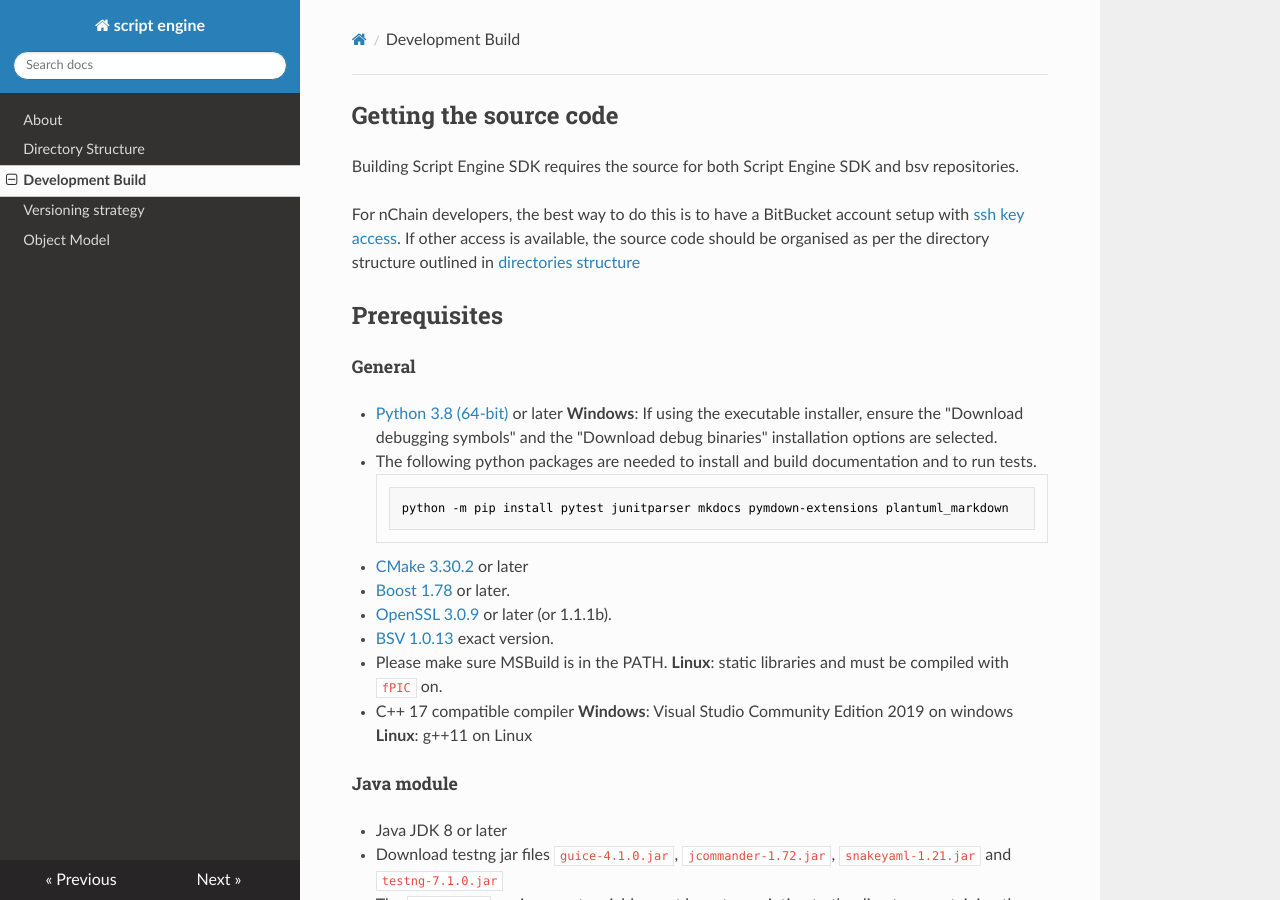
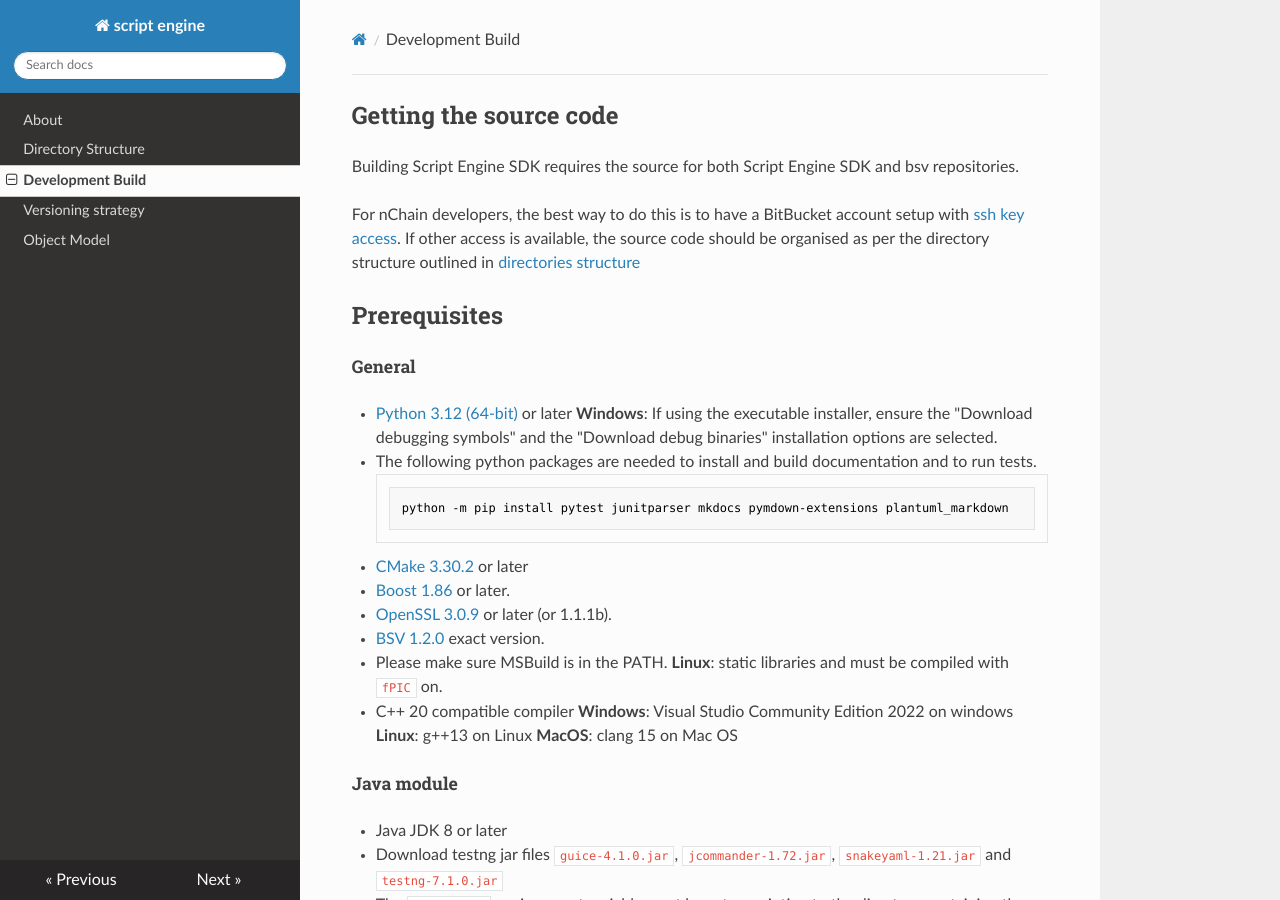
Before and after one commit to bitcoin-sv/bdk, an MkDocs documentation site: the page built from documentation/docs/build.md, in a window 1280 px wide and 900 px high. Built offline with MkDocs 1.6.1, drawn with Linux system fonts in a browser that asks for light colours; nearby versions of some CDN libraries.

Commit message:
fix failed java test and update documentation for the latest versions

````diff
--- a/documentation/docs/build.md
+++ b/documentation/docs/build.md
@@ -5,21 +5,22 @@ For nChain developers, the best way to do this is to have a BitBucket account se
 
 ## Prerequisites
 ##### General
-- [Python 3.8 (64-bit)](https://www.python.org/downloads/release/python-380/) or later
+- [Python 3.12 (64-bit)](https://www.python.org/downloads/release/python-3125) or later
 **Windows**: If using the executable installer, ensure the "Download debugging symbols" and the "Download debug binaries" installation options are selected.
 - The following python packages are needed to install and build documentation and to run tests.
 ```console
 python -m pip install pytest junitparser mkdocs pymdown-extensions plantuml_markdown
 ```
 - [CMake 3.30.2](https://cmake.org/download/) or later
-- [Boost 1.78](https://www.boost.org/doc/libs/1_78_0/) or later.
+- [Boost 1.86](https://www.boost.org/doc/libs/1_78_0/) or later.
 - [OpenSSL 3.0.9](https://openssl-library.org/source/index.html) or later (or 1.1.1b).
-- [BSV 1.0.13](https://github.com/bitcoin-sv/bitcoin-sv/releases/tag/v1.0.13) exact version.
+- [BSV 1.2.0](https://github.com/bitcoin-sv/bitcoin-sv/releases) exact version.
 - Please make sure MSBuild is in the PATH.
 **Linux**: static libraries and must be compiled with `fPIC` on.
-- C++ 17 compatible compiler
-**Windows**: Visual Studio Community Edition 2019 on windows
-**Linux**: g++11 on Linux
+- C++ 20 compatible compiler
+**Windows**: Visual Studio Community Edition 2022 on windows
+**Linux**: g++13 on Linux
+**MacOS**: clang 15 on Mac OS
 ##### Java module
 - Java JDK 8 or later
 - Download testng jar files `guice-4.1.0.jar`, `jcommander-1.72.jar`, `snakeyaml-1.21.jar` and `testng-7.1.0.jar`
@@ -51,7 +52,7 @@ From the build directory:
 
 To build Script Engine SDK
 ```console
-cmake -G"Visual Studio 16 2019" -A x64 ..\bscrypt && cmake --build . --target ALL_BUILD --config Debug && cmake --build . --target ALL_BUILD --config Release
+cmake -G"Visual Studio 17 2022" -A x64 ..\bscrypt && cmake --build . --target ALL_BUILD --config Debug && cmake --build . --target ALL_BUILD --config Release
 ```
 
 To run tests
````
Also changed, not shown: 2 other files.
